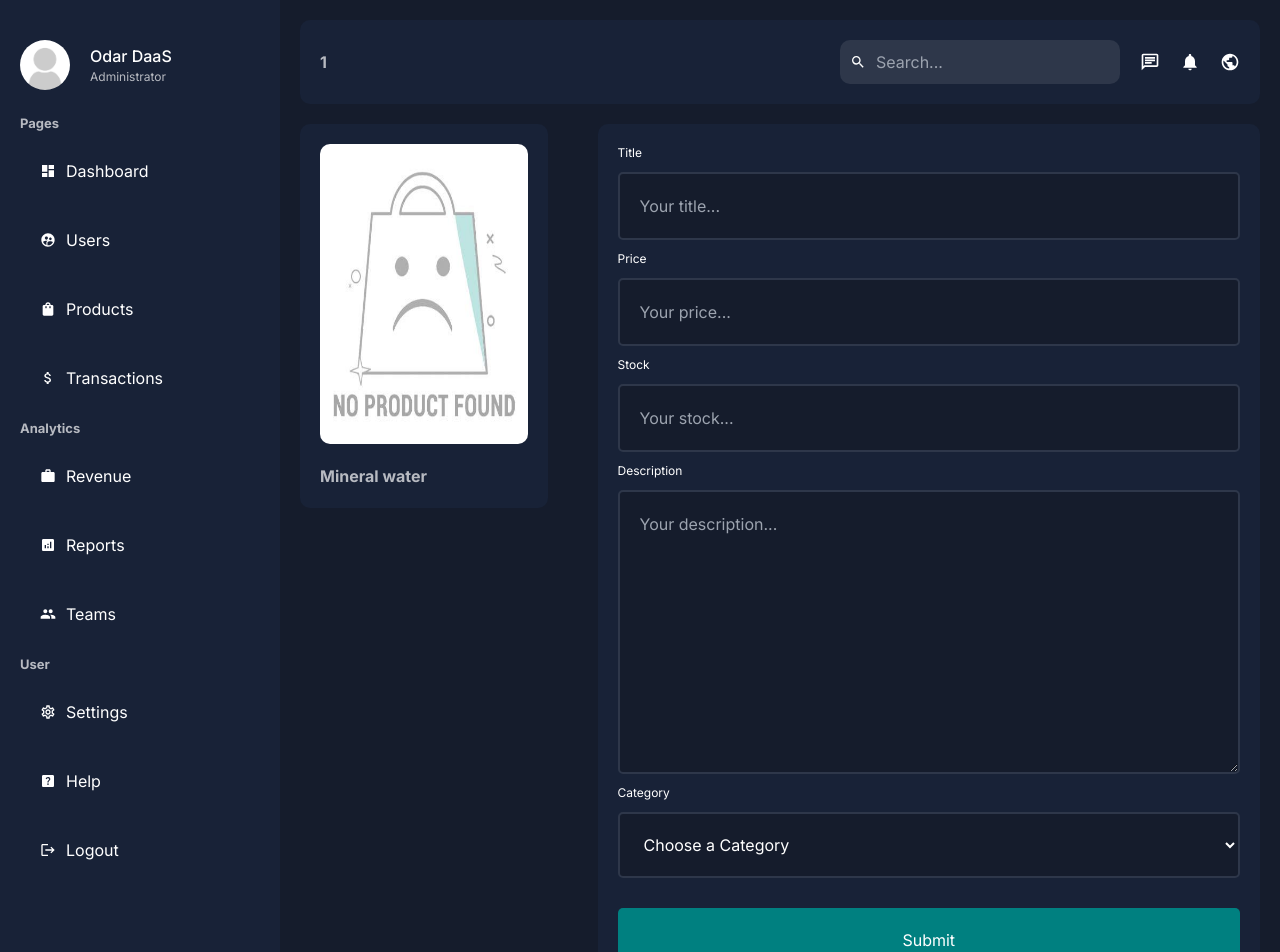
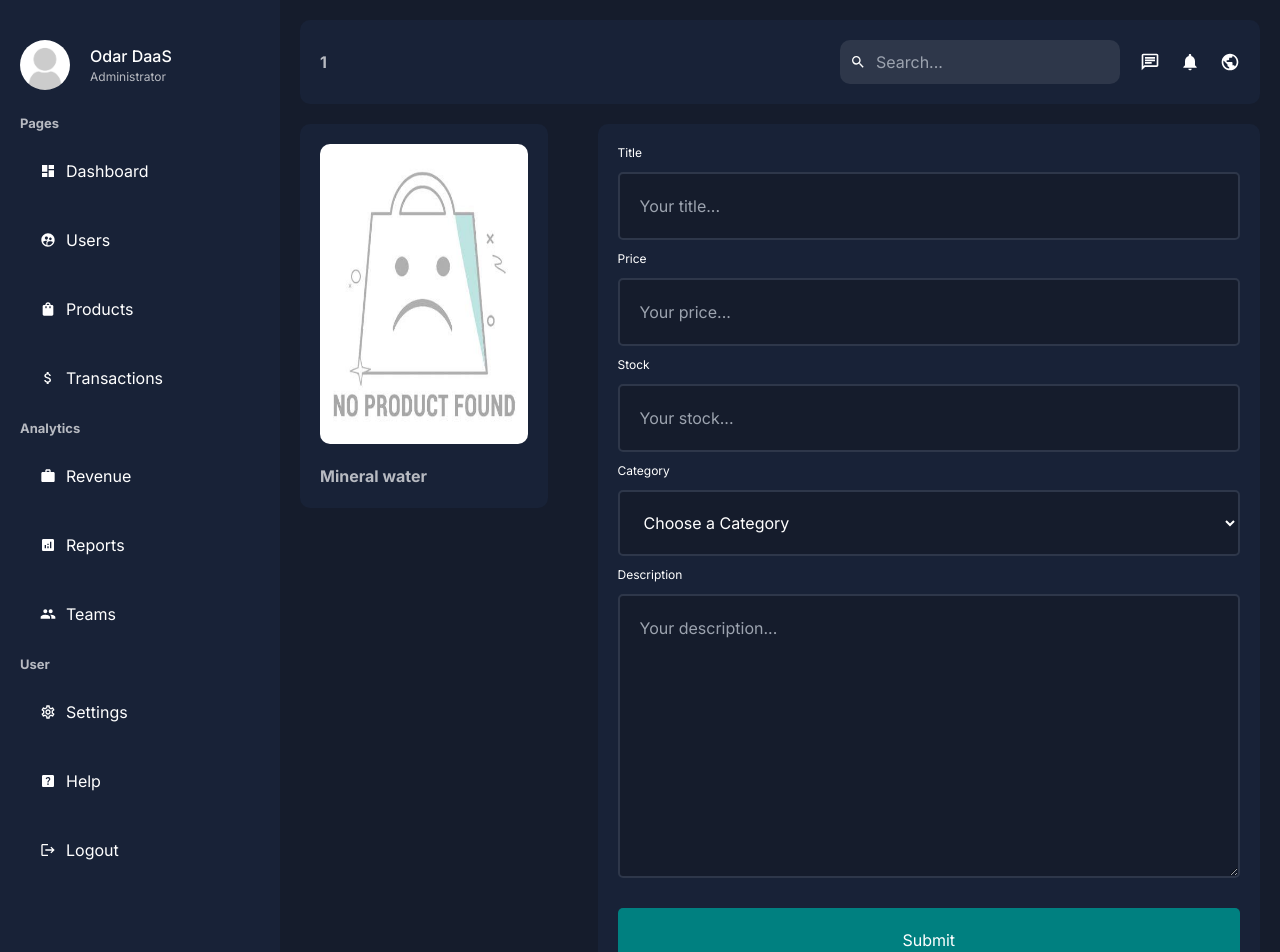
Before and after one commit to chaad98/Admin-Dashboard, a Next.js app: page /dashboard/products/1 in a window 1280 px wide. Shown: the top 952 px of the page. Built offline with nearby package versions, Linux system fonts and the light colour scheme.

Commit message:
Modified single product page design

```diff
--- a/src/app/dashboard/products/[id]/page.tsx
+++ b/src/app/dashboard/products/[id]/page.tsx
@@ -18,6 +18,13 @@ const SingleProduct = () => {
           <input type="number" name="price" placeholder="Your price..." />
           <label>Stock</label>
           <input type="number" name="stock" placeholder="Your stock..." />
+          <label>Category</label>
+          <select name="category" id="category">
+            <option value="general">Choose a Category</option>
+            <option value="kitchen">Kitchen</option>
+            <option value="phone">Phone</option>
+            <option value="computer">Computer</option>
+          </select>
           <label>Description</label>
           <textarea
             name="description"
@@ -25,13 +32,7 @@ const SingleProduct = () => {
             rows={10}
             placeholder="Your description..."
           />
-          <label>Category</label>
-          <select name="category" id="category">
-            <option value="general">Choose a Category</option>
-            <option value="kitchen">Kitchen</option>
-            <option value="phone">Phone</option>
-            <option value="computer">Computer</option>
-          </select>
+
           <button className={styles.btnUpdate}>Submit</button>
         </form>
       </div>
```
